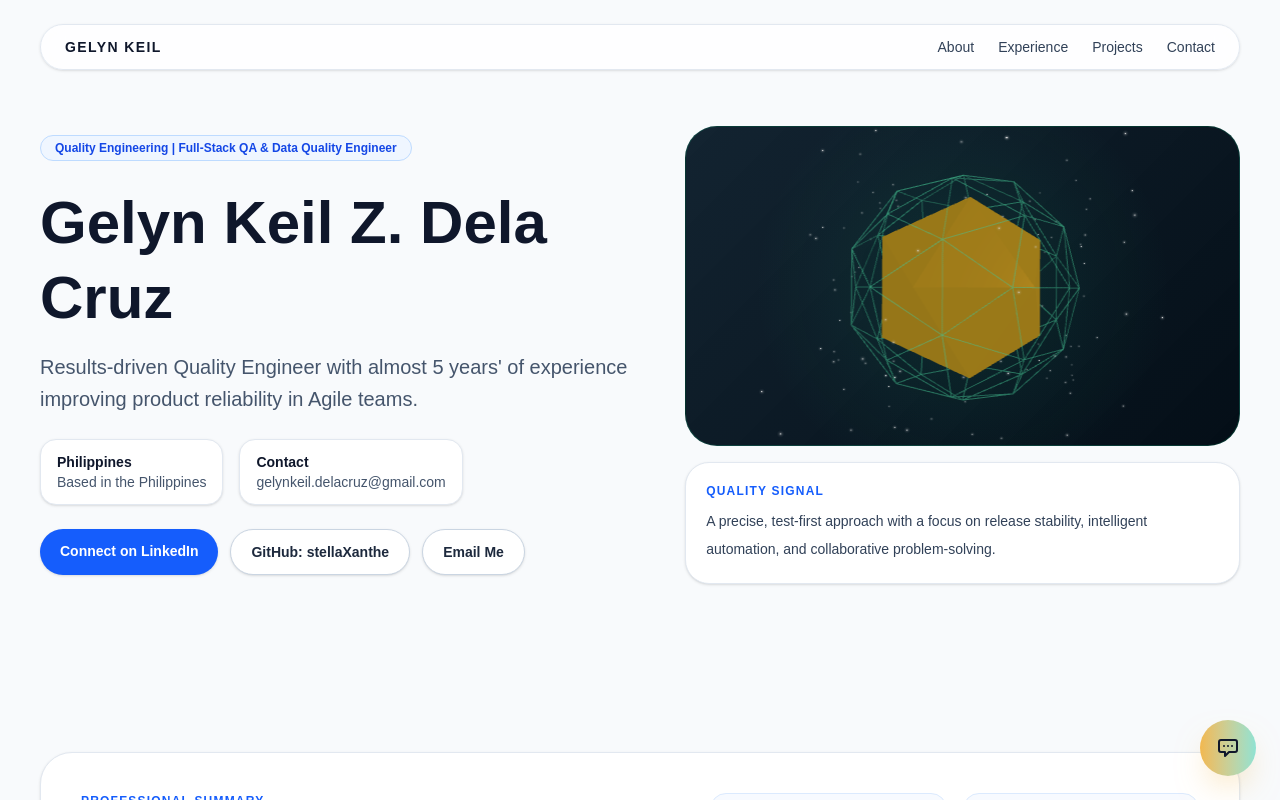
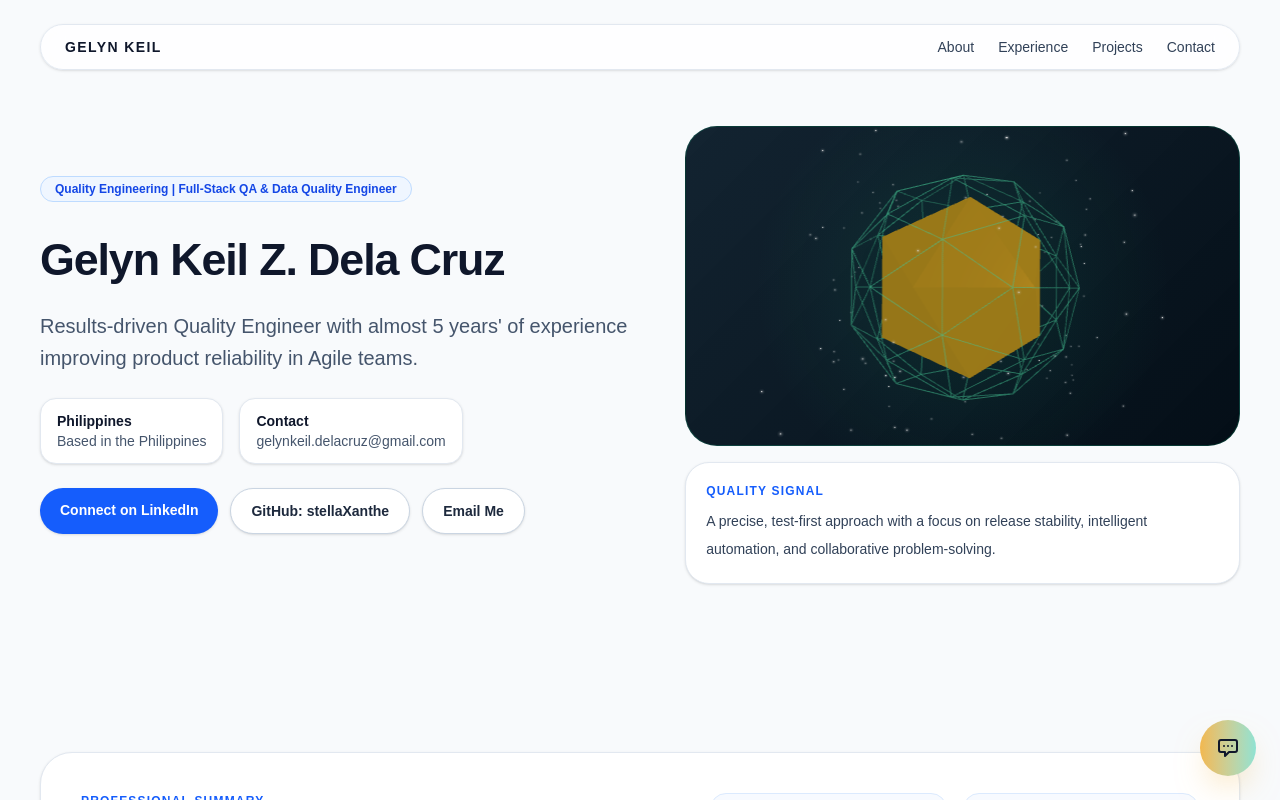
Before and after one commit to stellaXanthe/gelynkeil-portfolio, a Next.js app: page / in a window 1280 px wide. Shown: the top 800 px of the page. Built offline with nearby package versions, Linux system fonts and the light colour scheme.

Commit message:
fix name

```diff
--- a/app/page.tsx
+++ b/app/page.tsx
@@ -316,9 +316,9 @@ export default function Home() {
               Quality Engineering | Full-Stack QA & Data Quality Engineer
             </span>
             <div className="space-y-4">
-              <h1 className="text-3xl font-bold leading-tight text-slate-900 sm:text-4xl lg:text-5xl xl:text-6xl">
-                Gelyn Keil Z. Dela Cruz
-              </h1>
+             <h1 className="text-[clamp(1.75rem,3.5vw,3rem)] font-bold tracking-tight text-slate-900 whitespace-nowrap">
+  Gelyn Keil Z. Dela Cruz
+</h1>
               <p className="max-w-2xl text-lg leading-8 text-slate-600 sm:text-xl">
                 Results-driven Quality Engineer with almost 5 years&apos; of experience improving product reliability in Agile teams.
               </p>
```
